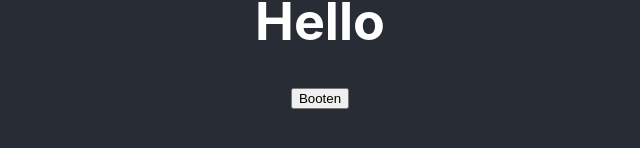
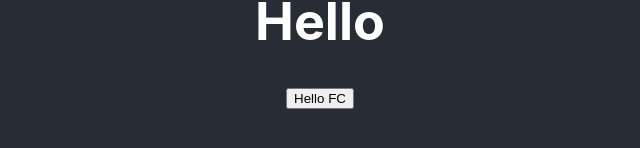
Before and after one commit to geochronology/ts-snippets, a React (Create React App) app: page / in a window 1280 px wide. Shown: the part 368-516 px from the top of the page, without its empty margins (320-960 px from the left). Built offline with nearby package versions, Linux system fonts and the light colour scheme.

Commit message:
added children props

```diff
--- a/src/App.tsx
+++ b/src/App.tsx
@@ -7,7 +7,13 @@ function App() {
   return (
     <div className="App App-header">
       <Head title="moose" isActive={false} />
-      <Button onClick={value => console.log(value)} />
+      <Button onClick={e => {
+        e.preventDefault()
+        console.log(e)
+      }}
+      >
+        Hello FC
+      </Button>
     </div>
   );
 }
--- a/src/components/Button.tsx
+++ b/src/components/Button.tsx
@@ -1,13 +1,13 @@
 import React from 'react'
 
 type Props = {
-  onClick: (text: string) => void
+  onClick: (e: React.MouseEvent<HTMLButtonElement>) => void
 }
 
-export const Button = ({ onClick }: Props) => {
+export const Button: React.FC<Props> = ({ onClick, children }) => {
   return (
-    <button onClick={() => onClick("hi")}>
-      Booten
+    <button onClick={onClick}>
+      {children}
     </button>
   )
 }
```
Also changed, not shown: 1 other file (tests, documents, lock files or other folders).
